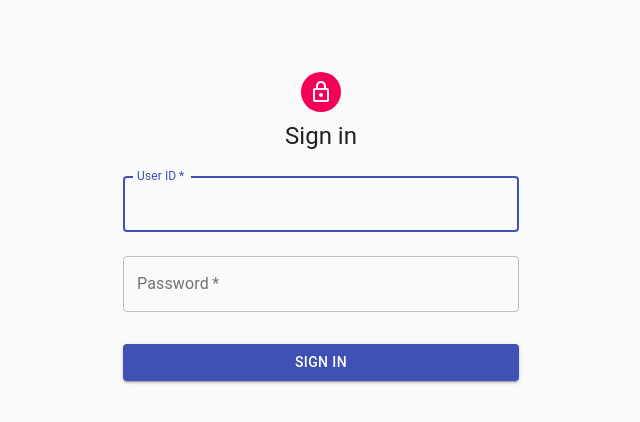
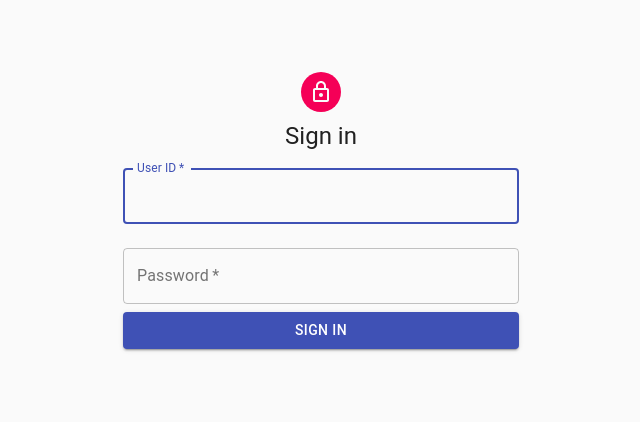
Before and after one commit to shirakurak/something, a React (Create React App) app in the folder dogs/front/: page /login in a window 1280 px wide. Shown: the top 422 px of the page, without its empty margins (319-959 px from the left). Built offline with nearby package versions, Linux system fonts and the light colour scheme.

Commit message:
ログイン処理追加

```diff
--- a/dogs/front/src/Login.tsx
+++ b/dogs/front/src/Login.tsx
@@ -7,8 +7,8 @@ import LockOutlinedIcon from '@material-ui/icons/LockOutlined';
 import Typography from '@material-ui/core/Typography';
 import { makeStyles } from '@material-ui/core/styles';
 import Container from '@material-ui/core/Container';
-import { Link } from 'react-router-dom';
-
+import { useHistory } from 'react-router-dom';
+import axios from 'axios';
 
 const useStyles = makeStyles((theme) => ({
   paper: {
@@ -21,17 +21,27 @@ const useStyles = makeStyles((theme) => ({
     margin: theme.spacing(1),
     backgroundColor: theme.palette.secondary.main,
   },
-  form: {
-    width: '100%',
-    marginTop: theme.spacing(1),
-  },
-  submit: {
-    margin: theme.spacing(3, 0, 2),
-  },
 }));
 
 export default function Login() {
   const classes = useStyles();
+  const history = useHistory();
+
+  const handleSubmit = () => {
+    axios.get(`http://localhost:1598/api/login/userId/1/password/password`)
+      .then(res => {
+        console.log('res:', res)
+        if(res.data === 1){
+          history.push('/dogs')
+        } else {
+          alert("ログイン失敗")
+        }
+      })
+      .catch(err => {
+        console.log('err:', err);
+      })
+
+  }
 
   return (
     <Container component="main" maxWidth="xs">
@@ -43,7 +53,6 @@ export default function Login() {
         <Typography component="h1" variant="h5">
           Sign in
         </Typography>
-        <form className={classes.form} noValidate>
         <TextField
           variant="outlined"
           margin="normal"
@@ -65,17 +74,15 @@ export default function Login() {
           id="password"
         />
         <Button
-            type="submit"
           fullWidth
           variant="contained"
           color="primary"
-            className={classes.submit}
-            component={Link} // FIXME:バックエンド通信
-            to="/dogs"
+          onClick={handleSubmit}
+          //component={Link} // FIXME:バックエンド通信
+          //to="/dogs"
         >
           Sign In
         </Button>
-        </form>
       </div>
     </Container>
   );
--- /dev/null
+++ b/dogs/front/src/react-app-env.d.ts
@@ -0,0 +1 @@
+/// <reference types="react-scripts" />
```
Lines whose indentation alone changed are shown as unchanged.
